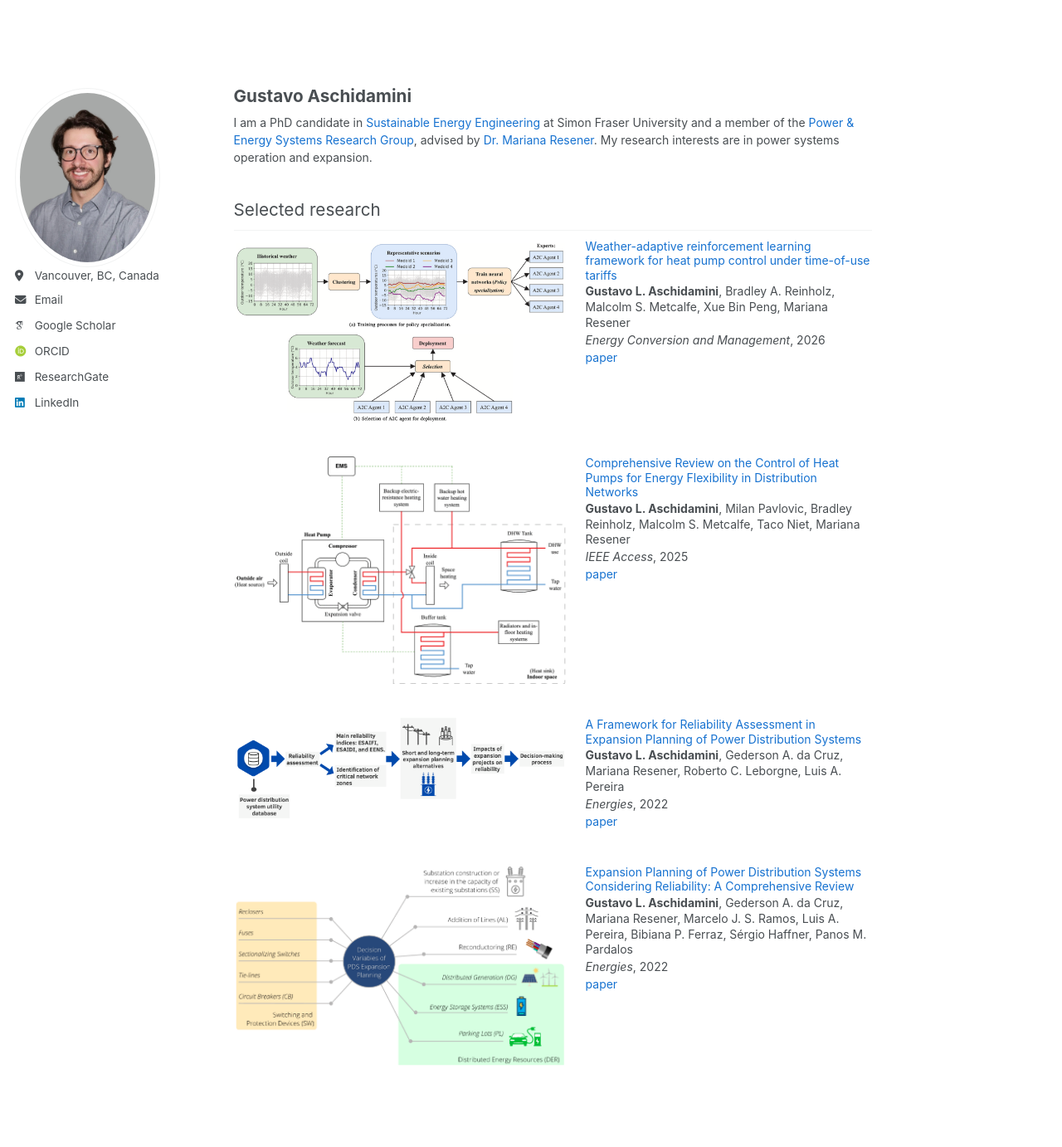
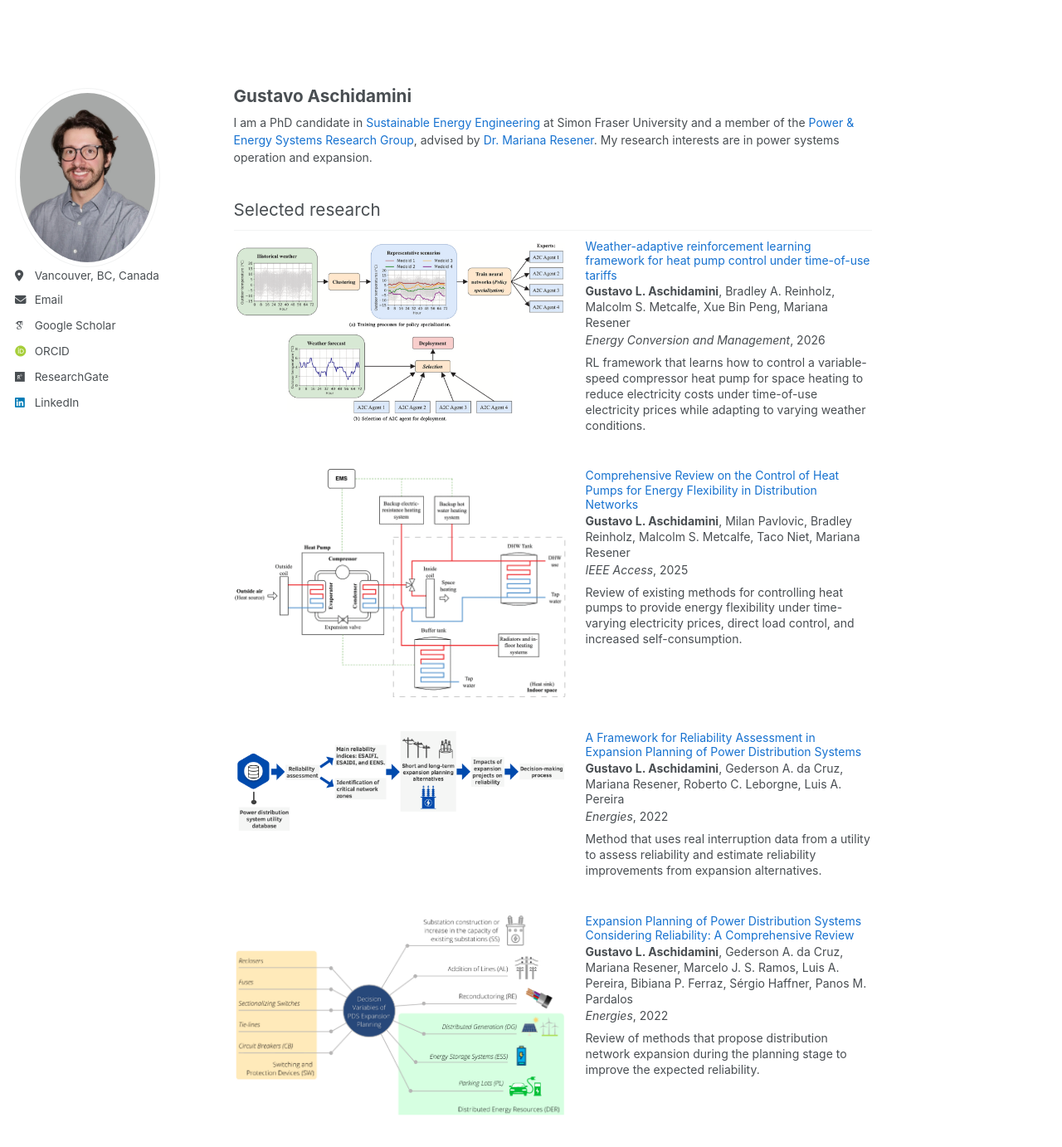
Before and after one commit to gaschidamini/gaschidamini.github.io, a Jekyll site: the page built from _pages/about.md, in a window 1280 px wide and 1400 px high. Shown: the top 1382 px of the window at 83% size. Built offline with Jekyll 4.4.1, drawn with Linux system fonts in a browser that asks for light colours; some web fonts are replaced.

Commit message:
Add paper descriptions; remove redundant paper links
- Add a one-line description to each of the four papers, with a small
  gap after the journal line (.research-desc, margin-top 8px)
- Remove the now-redundant "paper" links (titles link to the papers)

Co-Authored-By: Claude Opus 4.8 <noreply@anthropic.com>

```diff
--- a/_pages/about.md
+++ b/_pages/about.md
@@ -40,8 +40,8 @@ I am a PhD candidate in <a href="https://www.sfu.ca/fas/schools/sustainable-ener
       <em>Energy Conversion and Management</em>, 2026
     </p>
 
-    <p class="research-links">
-      <a href="https://www.sciencedirect.com/science/article/pii/S0196890426009842">paper</a>
+    <p class="research-desc">
+      RL framework that learns how to control a variable-speed compressor heat pump for space heating to reduce electricity costs under time-of-use electricity prices while adapting to varying weather conditions.
     </p>
   </div>
 </div>
@@ -65,8 +65,8 @@ I am a PhD candidate in <a href="https://www.sfu.ca/fas/schools/sustainable-ener
       <em>IEEE Access</em>, 2025
     </p>
 
-    <p class="research-links">
-      <a href="https://doi.org/10.1109/ACCESS.2025.3569761">paper</a>
+    <p class="research-desc">
+      Review of existing methods for controlling heat pumps to provide energy flexibility under time-varying electricity prices, direct load control, and increased self-consumption.
     </p>
   </div>
 </div>
@@ -90,8 +90,8 @@ I am a PhD candidate in <a href="https://www.sfu.ca/fas/schools/sustainable-ener
       <em>Energies</em>, 2022
     </p>
 
-    <p class="research-links">
-      <a href="https://doi.org/10.3390/en15145073">paper</a>
+    <p class="research-desc">
+      Method that uses real interruption data from a utility to assess reliability and estimate reliability improvements from expansion alternatives.
     </p>
   </div>
 </div>
@@ -115,8 +115,8 @@ I am a PhD candidate in <a href="https://www.sfu.ca/fas/schools/sustainable-ener
       <em>Energies</em>, 2022
     </p>
 
-    <p class="research-links">
-      <a href="https://doi.org/10.3390/en15062275">paper</a>
+    <p class="research-desc">
+      Review of methods that propose distribution network expansion during the planning stage to improve the expected reliability.
     </p>
   </div>
 </div>
--- a/assets/css/main.scss
+++ b/assets/css/main.scss
@@ -112,8 +112,9 @@
   line-height: 1.35;
 }
 
-.research-links a {
-  font-weight: normal;
+/* small gap between the journal line and the description */
+.research-content > p.research-desc {
+  margin-top: 8px;
 }
 
 
```
